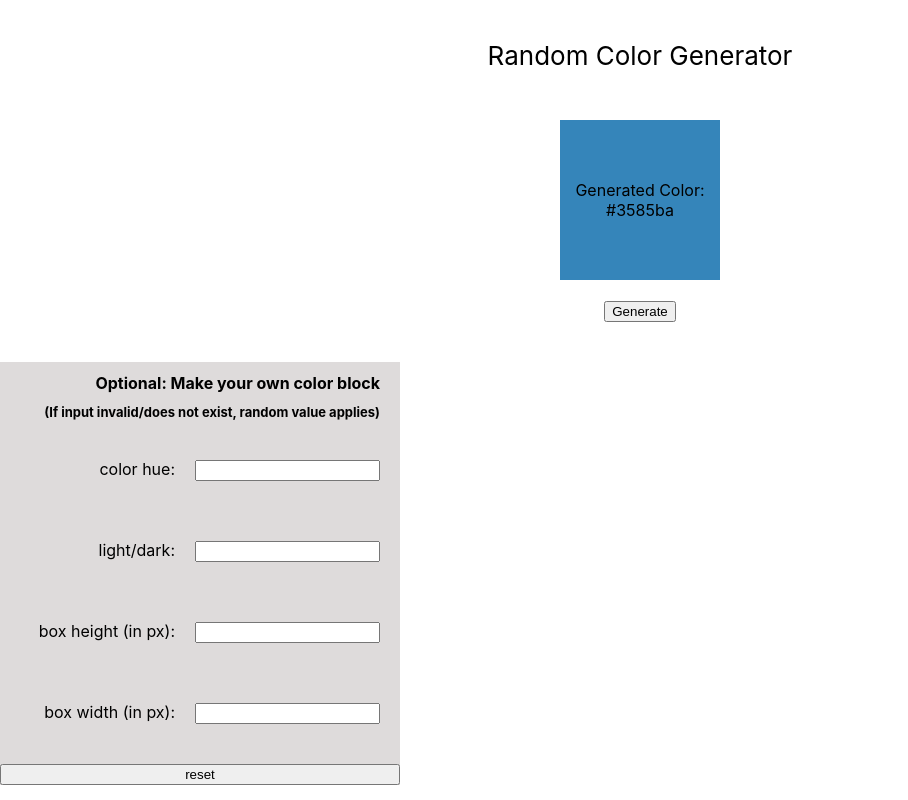
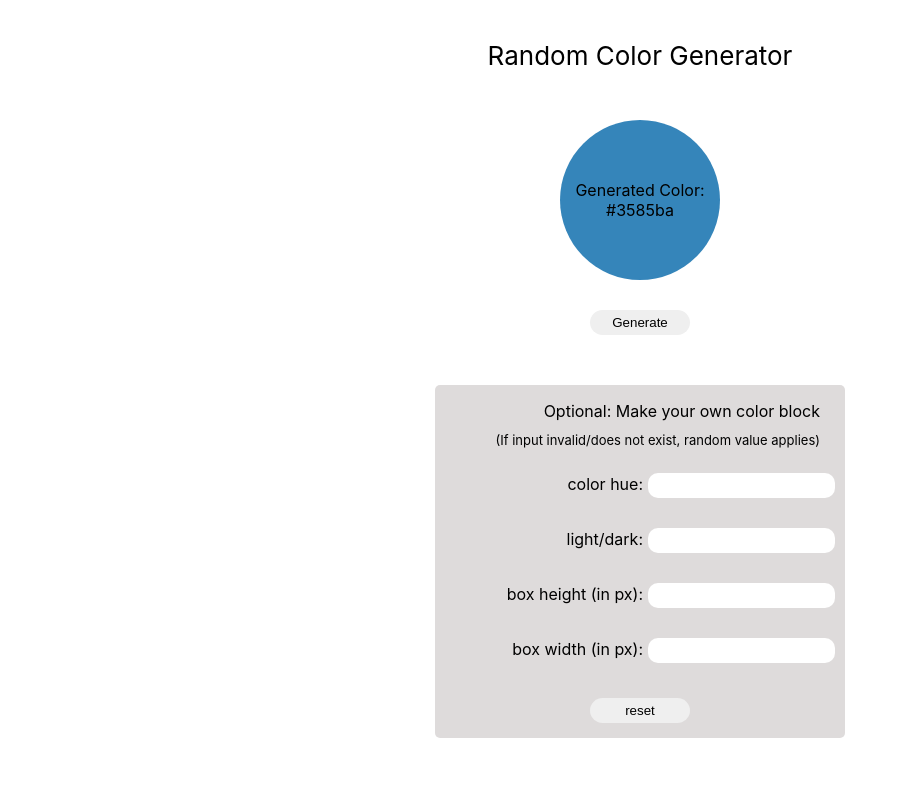
Before and after one commit to janaabf/pjct-react-1-random-color-generator, a React (Create React App) app: page / in a window 1280 px wide. Shown: the whole page, without its empty margins (0-908 px from the left). Built offline with nearby package versions, Linux system fonts and the light colour scheme.

Commit message:
Add CSS Styling

```diff
--- a/src/App.css
+++ b/src/App.css
@@ -1,3 +1,6 @@
+#root {
+  padding: 5vh;
+}
 .App {
   text-align: center;
   margin: 10 vh;
@@ -8,28 +11,43 @@
 .App-header {
   min-height: 10vh;
   font-size: calc(10px + 2vmin);
-  padding-top: 5vh;
 }
 
 label * {
-  margin: 20px;
+  margin: 5px;
 }
 
 .input {
+  margin: auto;
+  padding: 5px;
   width: 50vh;
   background-color: rgb(222, 219, 219);
   display: flex;
   flex-direction: column;
   flex-wrap: wrap;
-  justify-content: space-around;
-  align-items: right;
   text-align: end;
+  border-radius: 5px;
+}
+
+input {
+  border-radius: 10px;
+  border: none;
+  padding: 5px;
+}
+
+button {
+  margin: 10px auto;
+  width: 100px;
+  height: 25px;
+  border-radius: 20px;
+  border: none;
 }
 
 h1,
 h2 {
   margin-right: 20px;
   margin-bottom: 0px;
+  font-weight: normal;
 }
 
 h1 {
--- a/src/ColorBox.js
+++ b/src/ColorBox.js
@@ -31,6 +31,7 @@ export default function ColorBox() {
             backgroundColor:
               hue || lum ? randomColor({ hue: hue, luminosity: lum }) : color,
             transition: '1.5s',
+            borderRadius: '100px',
           }}
         >
           Generated Color: {color}
```
